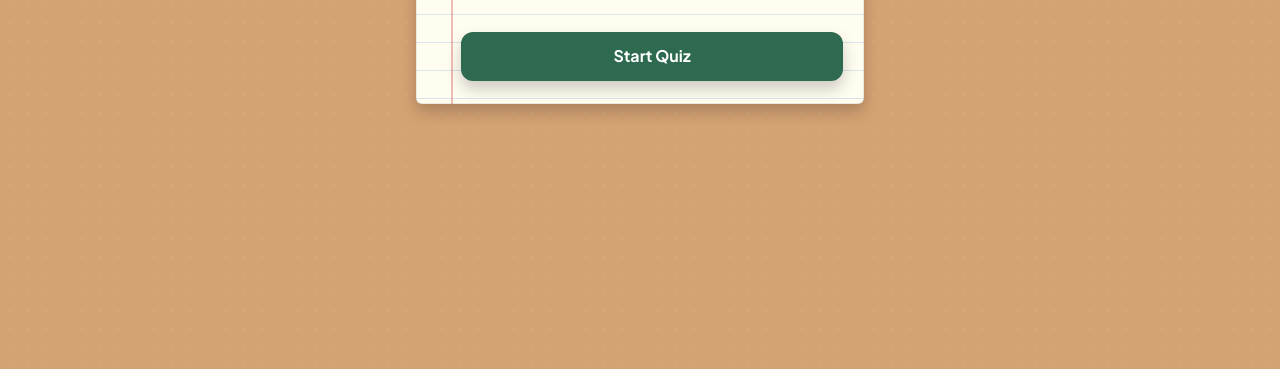
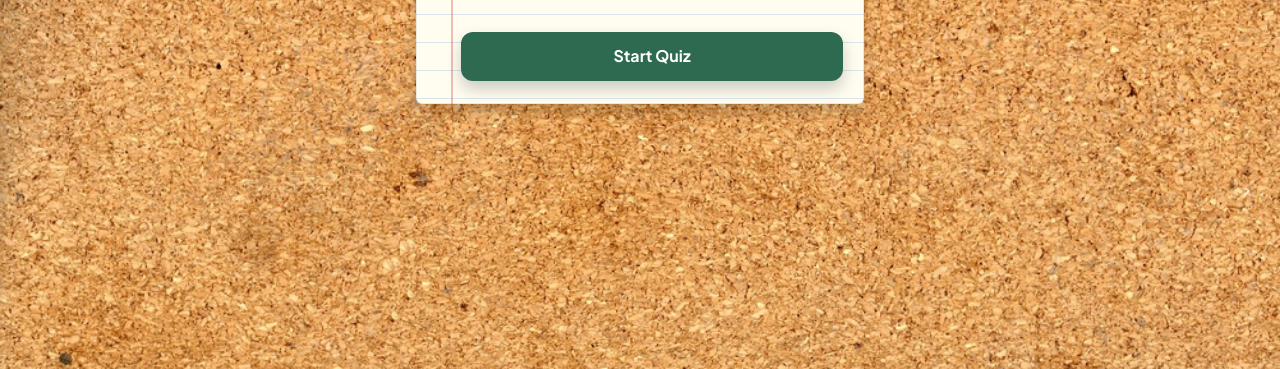
Before and after one commit to liashayne/eevee, a plain HTML site: page index.html in a window 1280 px wide. Shown: the part 431-800 px from the top of the page. Drawn offline with Linux system fonts and the light colour scheme; the site is published under a folder, as on GitHub Pages, so addresses that start at the root find nothing.

Commit message:
Update styles.css

```diff
--- a/styles.css
+++ b/styles.css
@@ -30,7 +30,7 @@ body {
   background-color: var(--cork-fallback);
   background-image:
     radial-gradient(rgba(255, 255, 255, 0.08) 1px, transparent 0),
-    url("/assets/corkboard-texture.jpg");
+    url("./assets/corkboard-texture.jpg");
   background-size: 18px 18px, cover;
   background-position: center;
   display: flex;
```
